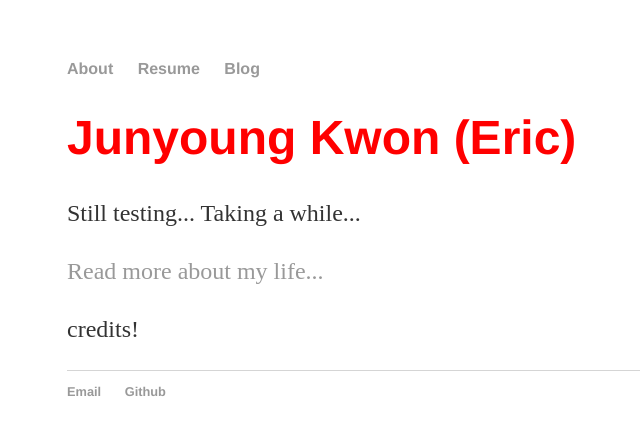
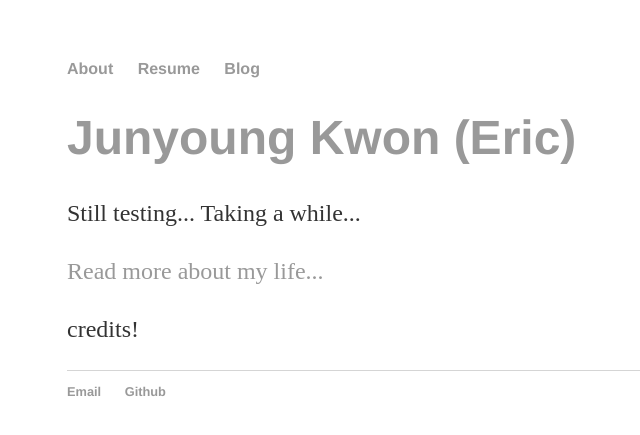
Before and after one commit to junyoung-kwon/Personal-Website, a Jekyll site: the page built from index.html, in a window 1280 px wide. Shown: the top 435 px of the page, without its empty margins (125-765 px from the left). Built offline with Jekyll 4.4.1, drawn with Linux system fonts in a browser that asks for light colours.

Commit message:
Update main.css

```diff
--- a/css/main.css
+++ b/css/main.css
@@ -1,7 +1,7 @@
 body {
     margin: 60px auto;
     width: 70%;
-    color: #ff0000;
+    color: #999999;
 }
 nav ul, footer ul {
     font-family:'Helvetica', 'Arial', 'Sans-Serif';
```
